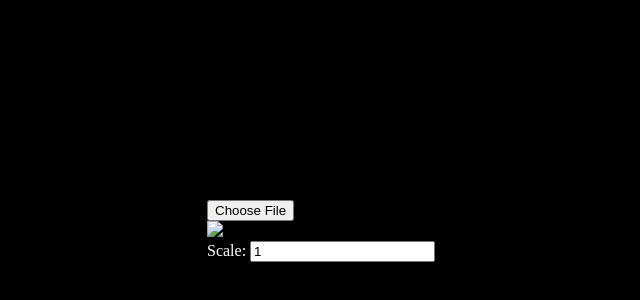
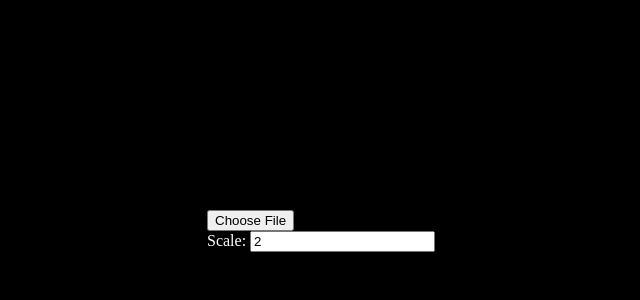
Before and after one commit to Arggonaut/Image_to_ascii_art, a website: page index.html in a window 1280 px wide. Shown: the part 246-546 px from the top of the page, without its empty margins (283-923 px from the left). Drawn offline with Linux system fonts and the light colour scheme.

Commit message:
removed unused element

```diff
--- a/index.html
+++ b/index.html
@@ -13,10 +13,8 @@
 
         <div class="controls">
             <input type="file" id="input" accept="image/*" /> <br>
-            <img id="displayImage" src = "#" /> <br>
-
             <label>Scale: </label>
-            <input type="number" min="0" value = "1" id="scale_input" />
+            <input type="number" min="1" value = "2" id="scale_input" />
         </div>
 
     </div>
```
